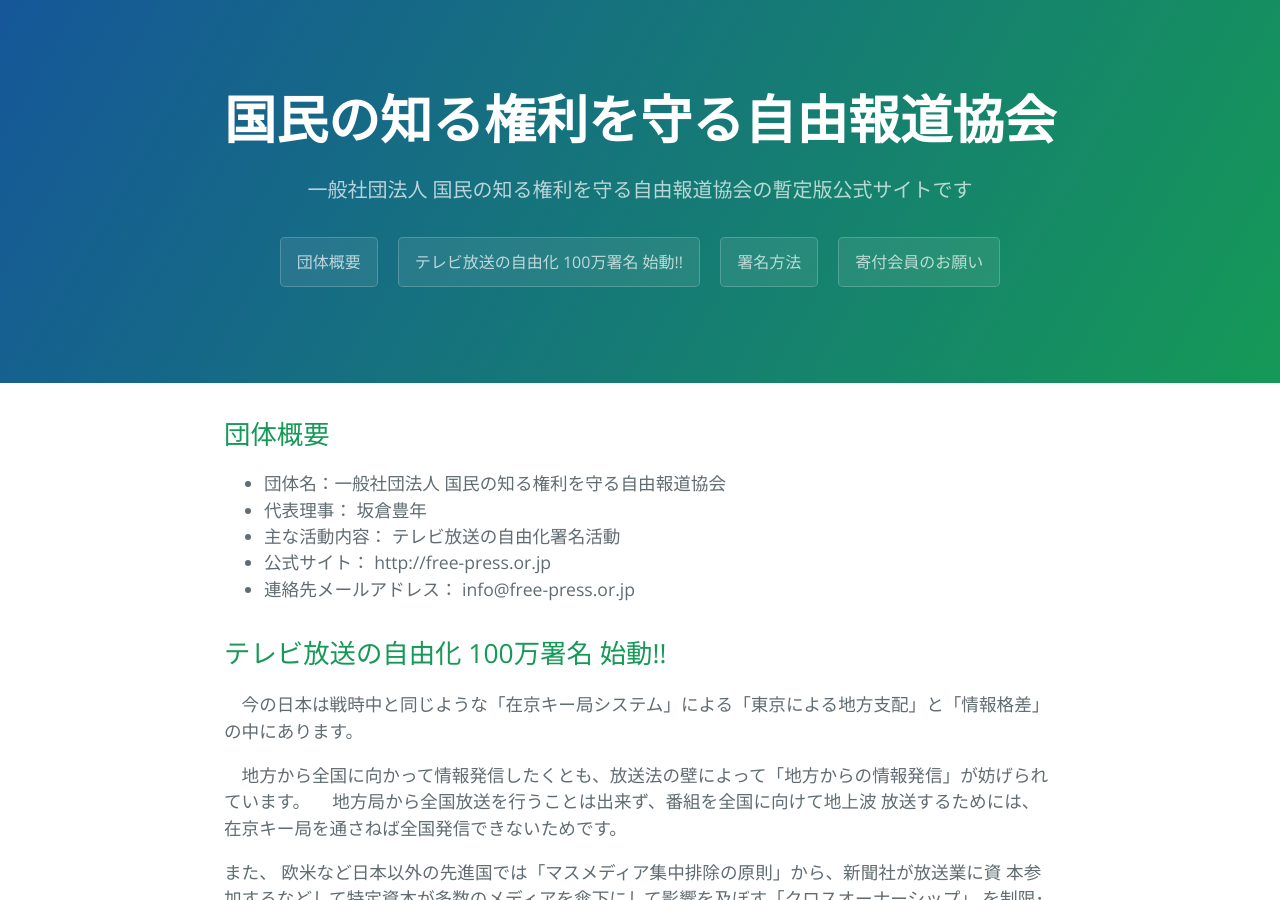
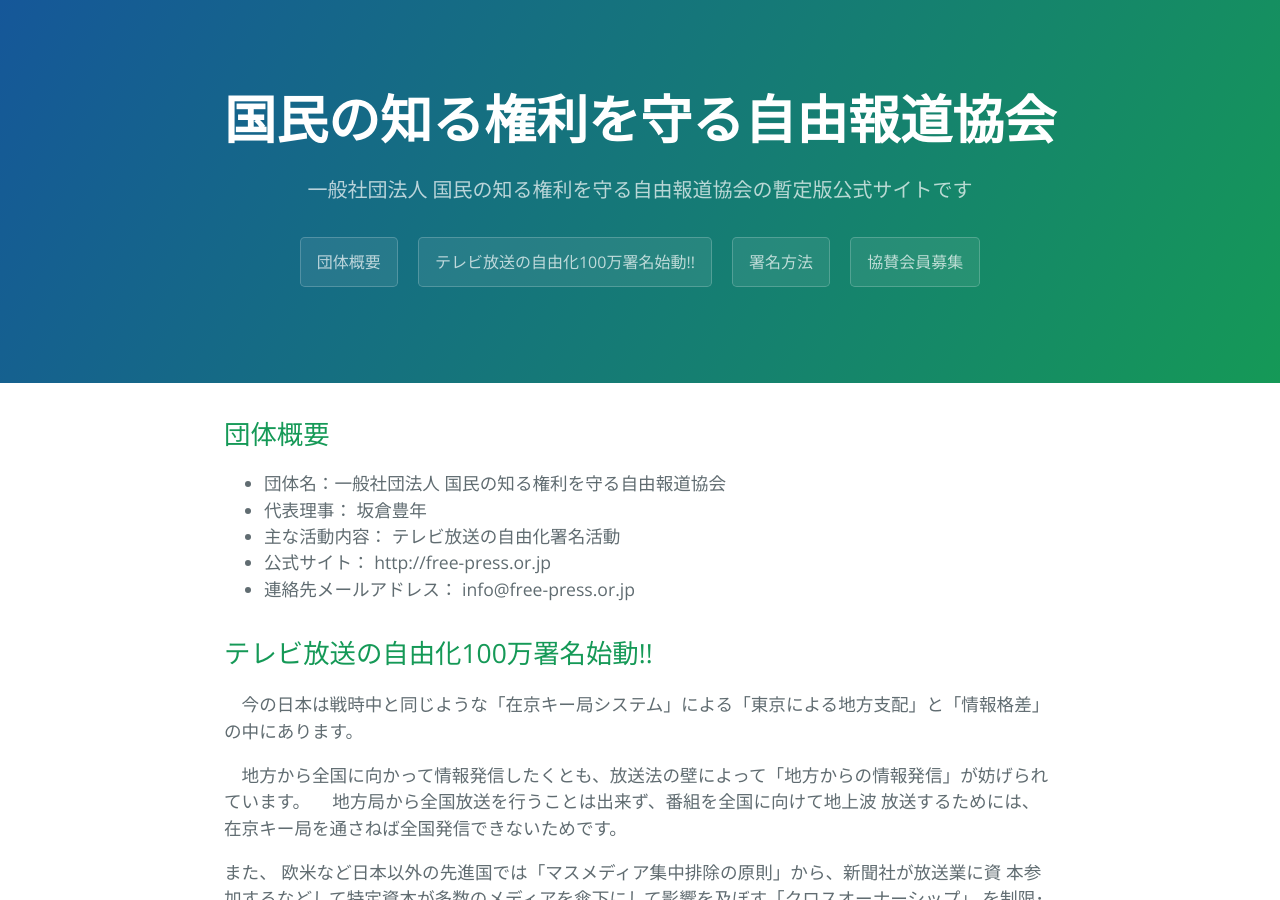
Before and after one commit to tejima/free-press, a Jekyll site: the page built from index.md, in a window 1280 px wide and 900 px high. Built offline with Jekyll 4.4.1, drawn with Linux system fonts in a browser that asks for light colours; our own code applies the rules of GitHub Pages for plain Markdown files; the list of posts is cut into pages by our own code.

Commit message:
ページ内リンクはこれで決着。

```diff
--- a/_includes/page-header.html
+++ b/_includes/page-header.html
@@ -2,7 +2,7 @@
   <h1 class="project-name">{{ site.title }}</h1>
   <h2 class="project-tagline">{{ site.tagline }}</h2>
   <a href="#団体概要" class="btn">団体概要</a>
-  <a href="#テレビ放送の自由化 100万署名 始動!!" class="btn">テレビ放送の自由化 100万署名 始動!!</a>
+  <a href="#テレビ放送の自由化100万署名始動!!" class="btn">テレビ放送の自由化100万署名始動!!</a>
   <a href="#署名方法" class="btn">署名方法</a>
-  <a href="#寄付会員のお願い" class="btn">寄付会員のお願い</a>
+  <a href="#協賛会員募集" class="btn">協賛会員募集</a>
 </section>
--- a/index.md
+++ b/index.md
@@ -7,7 +7,7 @@
 * 公式サイト： http://free-press.or.jp
 * 連絡先メールアドレス： info@free-press.or.jp
 
-## テレビ放送の自由化 100万署名 始動!!
+## テレビ放送の自由化100万署名始動!!
 
 　今の日本は戦時中と同じような「在京キー局システム」による「東京による地方支配」と「情報格差」 の中にあります。
 
```
